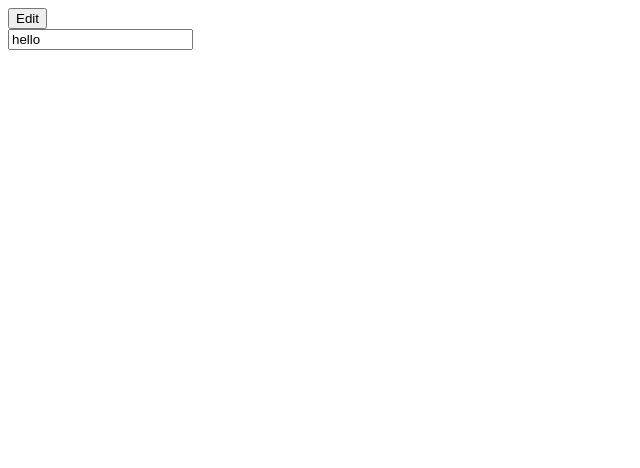
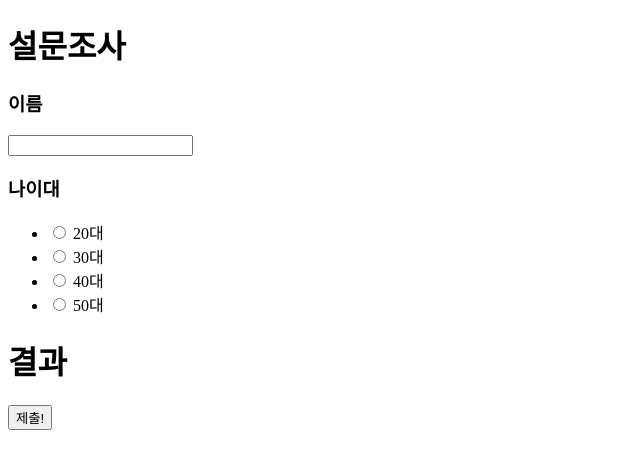
Before and after one commit to chunwookJoo/Vue_tutorial, a Vue app: page / in a window 1280 px wide. Shown: the top 468 px of the page, without its empty margins (0-640 px from the left). Built offline with nearby package versions, Linux system fonts and the light colour scheme; no server answers.

Commit message:
설문조사 form

```diff
--- a/src/App.vue
+++ b/src/App.vue
@@ -1,33 +1,79 @@
 <template>
-  <div v-if="!isEdit">
-    <button @click="onEdit">
-      Edit
-    </button>
+  <h1>설문조사</h1>
+  <!-- <TextFieldVue
+    v-model="fields[0].value"
+    :title="fields[0].title" />
+
+  <SimpleRadio
+    v-model="fields[1].value"
+    :title="fields[1].title"
+    :items="fields[1].items" /> -->
+
+  <component
+    :is="field.component"
+    v-for="field in fields"
+    :key="'component-'+field.title"
+    v-model="field.value"
+    :title="field.title"
+    :items="field.items" />
+
+  <h1>결과</h1>
+  <div
+    v-for="field in fields"
+    :key="'result-'+field.title">
+    {{ field.value }}
   </div>
-  <div>
-    <input
-      ref="editor"
-      v-model="msg"
-      type="text"
-      @keyup.enter="isEdit=false" />
-  </div>
+  <button @click="submit">
+    제출!
+  </button>
 </template>
 
 <script>
-import Hello from "~/components/Hello"
+// import Hello from "~/components/Hello"
+// import sampleMixin from "~/mixins/sample"
+// import TextField from '~/components/fields/TextField'
+// import SimpleRadio from '~/components/fields/SimpleRadio'
+import * as FieldComponents from "~/components/fields/index.js"
+import Modal from "~/components/Modal"
+
 export default {
+	components:{
+		// Hello,
+		// TextField,
+		// SimpleRadio
+		...FieldComponents,
+		Modal
+	},
   data() {
     return {
-			isEdit:false,
-			msg:"hello"
+			fields:[
+				{
+					component:"TextField",
+					title:"이름",
+					value:""
+				},
+				{
+					component:"SimpleRadio",
+					title:"나이대",
+					value:"",
+					items:["20대", "30대", "40대", "50대"]
+				}
+			]
     }
   },
+	created() {
+		this.init()
+	},
 	methods:{
-		onEdit() {
-			this.isEdit = true
-			this.$nextTick(() => {
-				this.$refs.editor.focus()
-			})
+		async init() {
+		const res = await this.$myApi("https://www.omdbapi.com?apikey=7035c60c&s=frozen&page=3")
+			console.log(res)
+		},
+		submit() {
+			const results = this.fields.map(({title, value}) => ({
+				title, value
+			}) )
+			console.log(results)
 		}
 	}
 }
--- a/src/components/Hello.vue
+++ b/src/components/Hello.vue
@@ -1,9 +1,17 @@
 <template>
   <h1 ref="hello">
-    HELLO
+    {{ msg }}
   </h1>
+  <h2>{{ count }}</h2>
 </template>
 
+<script>
+import sampleMixin from  "~/mixins/sample"
+
+export default {
+	mixins: [sampleMixin]
+}
+</script>
 <style scoped lang="scss">
 $color: orange;
 h1 {
--- /dev/null
+++ b/src/components/Modal.vue
@@ -0,0 +1,6 @@
+<template>
+  <div>
+    <slot name="activator"></slot>
+  </div>
+  <slot></slot>
+</template>
--- a/src/components/World.vue
+++ /dev/null
@@ -1,11 +0,0 @@
-<template>
-  <h1>World!</h1>
-</template>
-
-<script>
-	export default {
-		created() {
-		console.log("world")
-		}
-	}
-</script>
--- /dev/null
+++ b/src/components/fields/SimpleRadio.vue
@@ -0,0 +1,41 @@
+<template>
+  <h3>{{ title }}</h3>
+  <ul>
+    <li
+      v-for="item in items"
+      :key="item.id">
+      <label>
+        <!-- eslint-disable -->
+        <input
+          type="radio"
+          :value="item"
+          :name="title"
+          @input="$emit('update:modelValue', $event.target.value )" />
+				<!-- eslint-enable -->
+        {{ item }}
+      </label>
+    </li>
+  </ul>
+</template>
+
+<script>
+	import fieldMixin from "./mixins"
+	export default {
+		mixins:[fieldMixin]
+		// props:{
+		// 	title:{
+		// 		type: String,
+		// 		default:""
+		// 	},
+		// 	modelValue:{
+		// 		type: String,
+		// 		default:""
+		// 	},
+		// 	items: {
+		// 		type: Array,
+		// 		default: () => ([])
+		// 	},
+		// },
+		// emits:["update:modelValue"]
+	}
+</script>
--- /dev/null
+++ b/src/components/fields/TextField.vue
@@ -0,0 +1,29 @@
+<template>
+  <div>
+    <h3>{{ title }}</h3>
+    <!-- eslint-disable -->
+    <input
+      :value="modelValue"
+      type="text"
+      @input="$emit('update:modelValue', $event.target.value)" />
+		<!-- eslint-enable -->
+  </div>
+</template>
+
+<script>
+	import fieldMixin from "./mixins"
+	export default {
+		mixins:[fieldMixin]
+		// props: {
+		// 	title: {
+		// 		type:String,
+		// 		default:""
+		// 	},
+		// 	modelValue: {
+		// 		type:String,
+		// 		default:""
+		// 	}
+		// },
+		// emits:["update:modelValue"]
+	}
+</script>
--- /dev/null
+++ b/src/components/fields/index.js
@@ -0,0 +1,2 @@
+export { default as TextField } from "./TextField"
+export { default as SimpleRadio } from "./SimpleRadio"
--- /dev/null
+++ b/src/components/fields/mixins.js
@@ -0,0 +1,17 @@
+export default {
+	props: {
+		title: {
+			type:String,
+			default:""
+		},
+		modelValue: {
+			type:String,
+			default:""
+		},
+		items: {
+			type: Array,
+			default: () => ([])
+		},
+	},
+	emits:["update:modelValue"]
+}
--- a/src/main.js
+++ b/src/main.js
@@ -1,7 +1,9 @@
 import { createApp } from "vue"
 import App from "./App.vue"
-import World from "~/components/World"
+import fetchPlugin from "~/plugins/fetch"
 
 const app = createApp(App)
-app.component('World', World)
+app.use(fetchPlugin, {
+	pluginName:'$myApi'
+})
 app.mount("#app")
--- /dev/null
+++ b/src/mixins/sample.js
@@ -0,0 +1,8 @@
+export default {
+	data() {
+		return {
+			count:1,
+			msg:"Hi~",
+		}
+	}
+}
--- /dev/null
+++ b/src/plugins/fetch.js
@@ -0,0 +1,7 @@
+export default {
+	install(app, options) {
+		app.config.globalProperties[options.pluginName || "$fetch"] = (url, opts) => {
+			return fetch(url, opts).then(res => res.json())
+		}
+	}
+}
```
